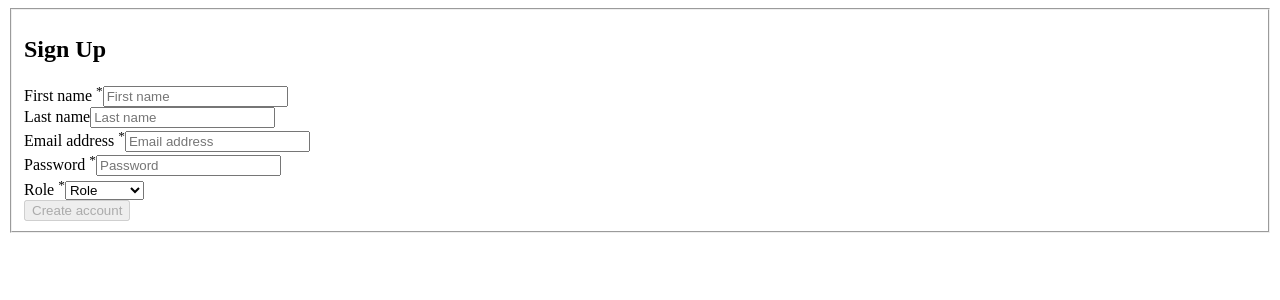
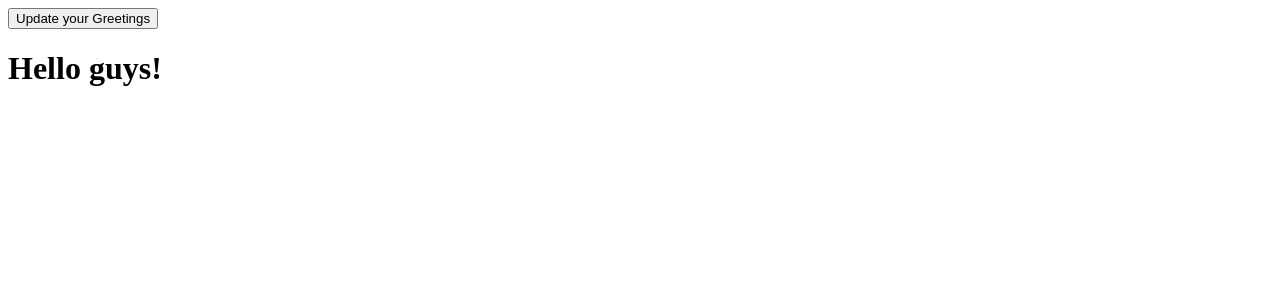
Before and after one commit to mlestrella843/ReactAdvanced_Meta, a React (Create React App) app in the folder react_advanced/: page / in a window 1280 px wide. Shown: the top 300 px of the page. Built offline with nearby package versions, Linux system fonts and the light colour scheme.

Commit message:
Praticing hook useState with objects

```diff
--- a/react_advanced/src/App.jsx
+++ b/react_advanced/src/App.jsx
@@ -1,7 +1,8 @@
 import React from 'react';
 import './index.css';
-import { FeedbackForm } from './components/feedback-form';
-import { FormApp } from './components/registration-form';
+// import { FeedbackForm } from './components/feedback-form';
+// import { FormApp } from './components/registration-form';
+import { GreetClients } from './components/hooks';
 // import CoffeeShopMenu from './components/lemon-coffee-shop';
 // import { DessertsList } from './components/desserts-list';
 // import {Form} from './components/form_controlled';
@@ -41,7 +42,8 @@ function App() {
       {/* <h3 className=" text-pink-400 font-sans font-bold"> Form </h3> */}
       {/* <Form /> */}
       {/* <FormNonControlToControl /> */}
-      <FormApp />
+      {/* <FormApp /> */}
+      <GreetClients />
 
     </div>
   );
--- /dev/null
+++ b/react_advanced/src/components/hooks.jsx
@@ -0,0 +1,22 @@
+import { useState } from "react";
+
+const GreetClients = () => {
+
+    const [greeting, setGreeting] = useState({ greet: "Hello guys!"});
+    console.log(greeting, setGreeting);
+
+    function updatedGreeting (){
+        setGreeting({greet: "Hello Maria Estrella!"});
+    }
+
+    return(
+        <div>
+            <button className="bg-blue-300 text-white rounded border-2 border-blue-600 px-3 py-2" onClick={updatedGreeting}>Update your Greetings</button>
+            <h1>{greeting.greet}</h1>
+        </div>
+
+    );
+
+};
+
+export {GreetClients};
```
